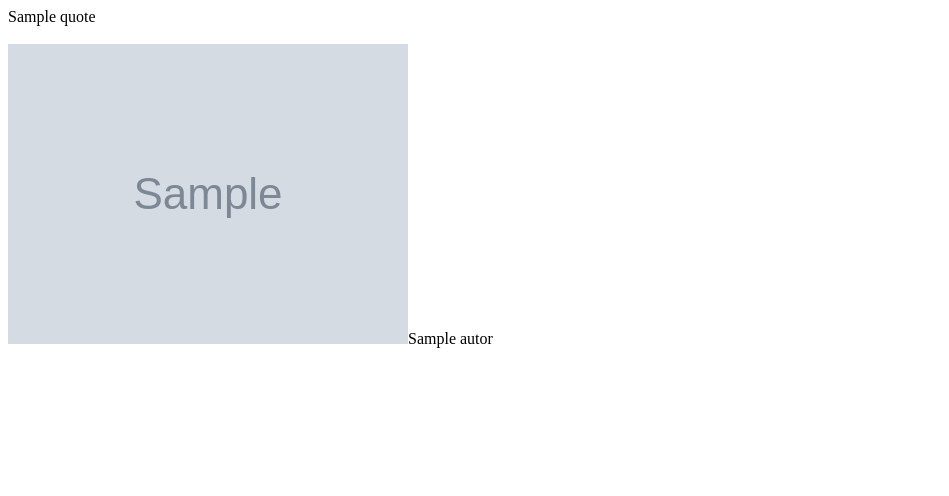
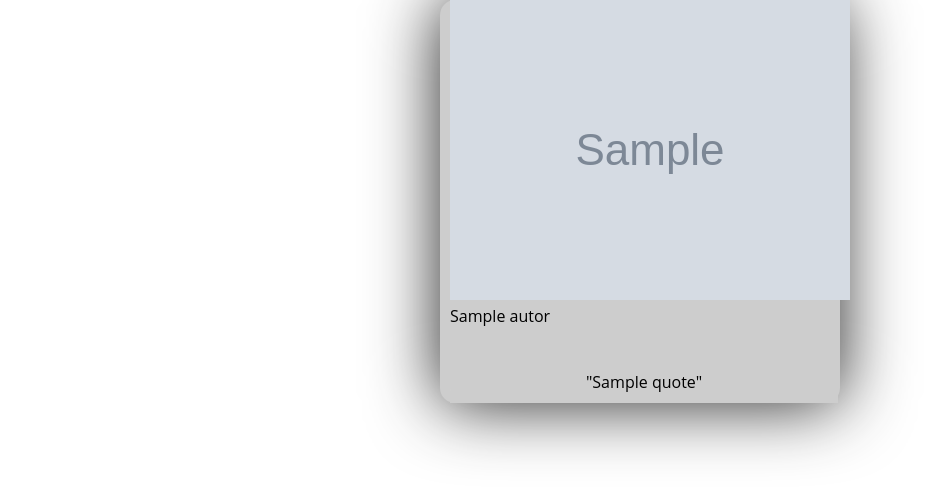
Before and after one commit to andreportilho/novabot, a Node server app: template views/index.ejs in a window 1280 px wide. Shown: the top 496 px of the page, without its empty margins (0-949 px from the left). Run offline with Node 20, Linux system fonts and the light colour scheme; the template is opened without the code that fills it: most values are stand-ins (such as "Sample title", 1, 10 or a date in 2020); grey boxes marked "Sample" are stand-in pictures; some libraries are stand-ins or nearby versions.

Commit message:
Deixando o projeto apresentavel

```diff
--- a/index.js
+++ b/index.js
@@ -5,11 +5,13 @@ const bodyParser = require('body-parser');
 const request = require('request');
 require('./config/database');
 const quote = require('./app/models/quotes');
+const path = require('path');
 
 
 const app = express();
 app.use(bodyParser.json());
 app.use(bodyParser.urlencoded({ extended: true }));
+app.use(express.static(path.join(__dirname, '/public')));
 app.set('view engine', 'ejs');
 
 if (process.env.PRODUCTION) {
--- /dev/null
+++ b/public/css/style.css
@@ -0,0 +1,27 @@
+body {
+  width: 800px;
+  margin: 0 auto;
+  font-family: 'Open Sans', sans-serif;
+}
+.container {
+  width: 400px;
+  margin: 0 auto;
+}
+.roundContainer {
+	box-shadow:0px 0px 70px #222;
+	-moz-box-shadow:0px 0px 70px #222;
+	-webkit-box-shadow:0px 0px 70px #222;
+	border-radius: 15px;
+	-moz-border-radius: 15px;
+	-webkit-border-radius: 15px;
+	background-color:#CDCDCD;
+	margin:0px auto;
+	border-left:10px solid #CDCDCD;
+	border-right:2px solid #CDCDCD;
+}
+
+.quote {
+	text-align: center;
+	border-top: 0px solid #CDCDCD;
+	border-bottom: 10px solid #CDCDCD;
+}
--- a/views/index.ejs
+++ b/views/index.ejs
@@ -1,23 +1,22 @@
 <!DOCTYPE html>
 <head>
 	<title>Novabot - Quotes</title>
+	<link rel="stylesheet" type="text/css" href="/css/style.css">
 </head>
 <body>
-	<form action="/" method="get">
-		<%for (var result in results){%>
-		  	<div class="divTable">
-			<div class="divTableBody">
-			<div class="divTableRow">
-			<div class="divTableCell"><%=results[result].quote%></div>
-			<div class="divTableCell">&nbsp;</div>
-			</div>
-			<div class="divTableRow">
-			<div class="divTableCell"><img src=<%=results[result].perfil_imagem%>
-			<div class="divTableCell"><%=results[result].autor%></div>
-			</div>
-			</div>
-			</div>
-		<%}%>
-	</form>
+	<div class="container">
+		<form action="/" method="get">
+			<%for (var result in results){%>
+				<div class="roundContainer">
+					<div class="imagem"><img src=<%=results[result].perfil_imagem%>
+					<div class="autor"> <%=results[result].autor%></div>
+					<div>&nbsp;</div>
+					<div>&nbsp;</div>
+					<div class="quote">"<%=results[result].quote%>"</div>
+					</div>
+					<div>&nbsp;</div>
+			<%}%>
+		</form>
+	</div>
 </body>
 </html>
```
